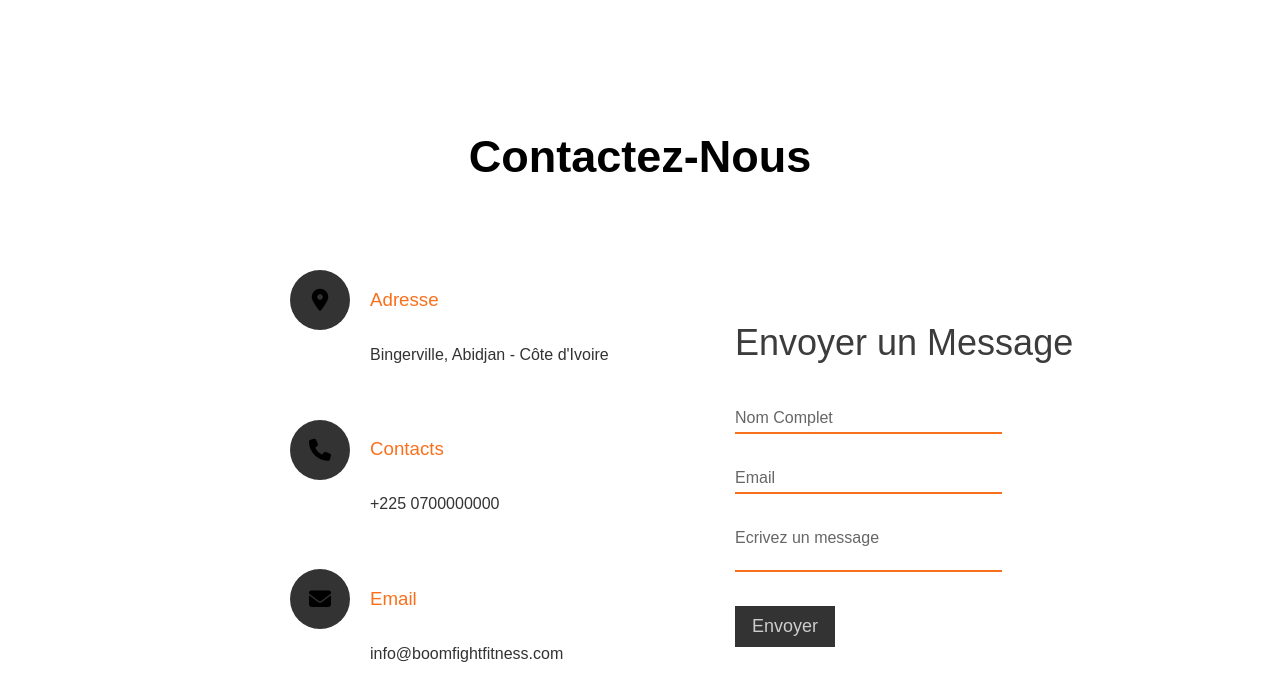
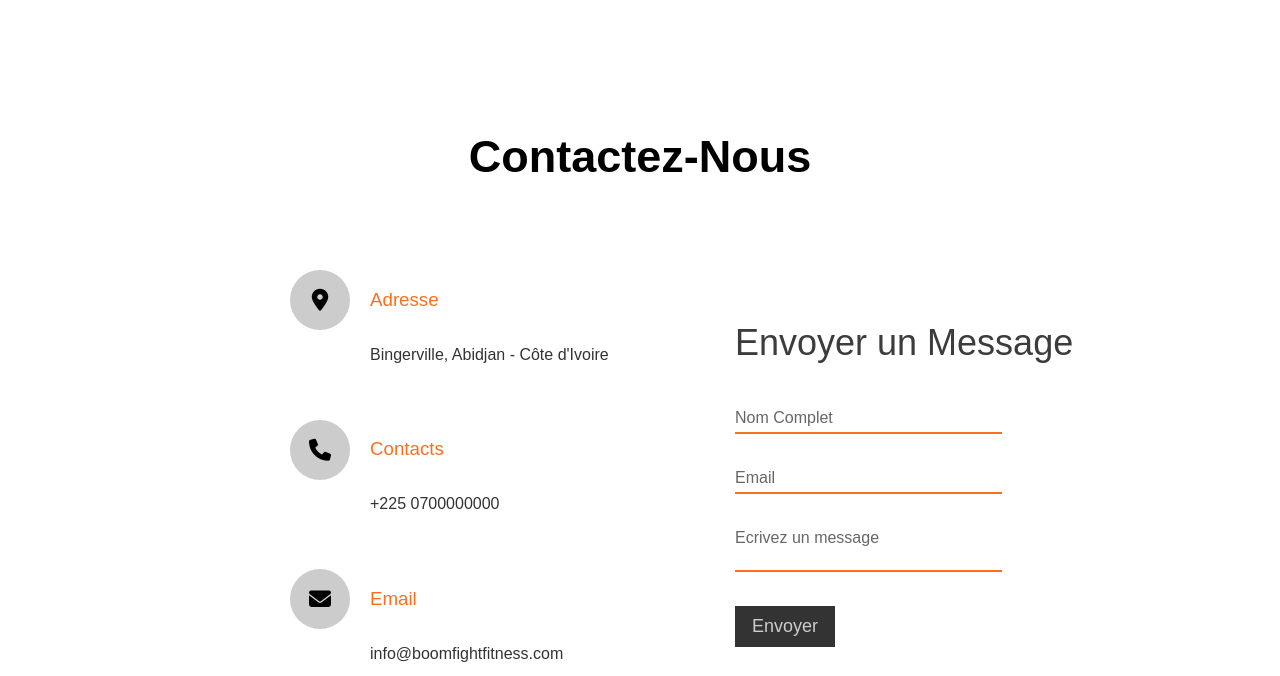
Before and after one commit to Philippe-Ndri/boomfightfitness, a plain HTML site: page contacts.html in a window 1280 px wide. Shown: the part 124-800 px from the top of the page. Drawn offline with Linux system fonts and the light colour scheme.

Commit message:
Update contacts.css

```diff
--- a/css/contacts.css
+++ b/css/contacts.css
@@ -60,7 +60,7 @@
 .container .contactInfo .box .icon{
 	min-width: 60px;
 	height: 60px;
-	background: #333;
+	background: #ccc;
 	display: flex;
 	justify-content: center;
 	align-items: center;
```
